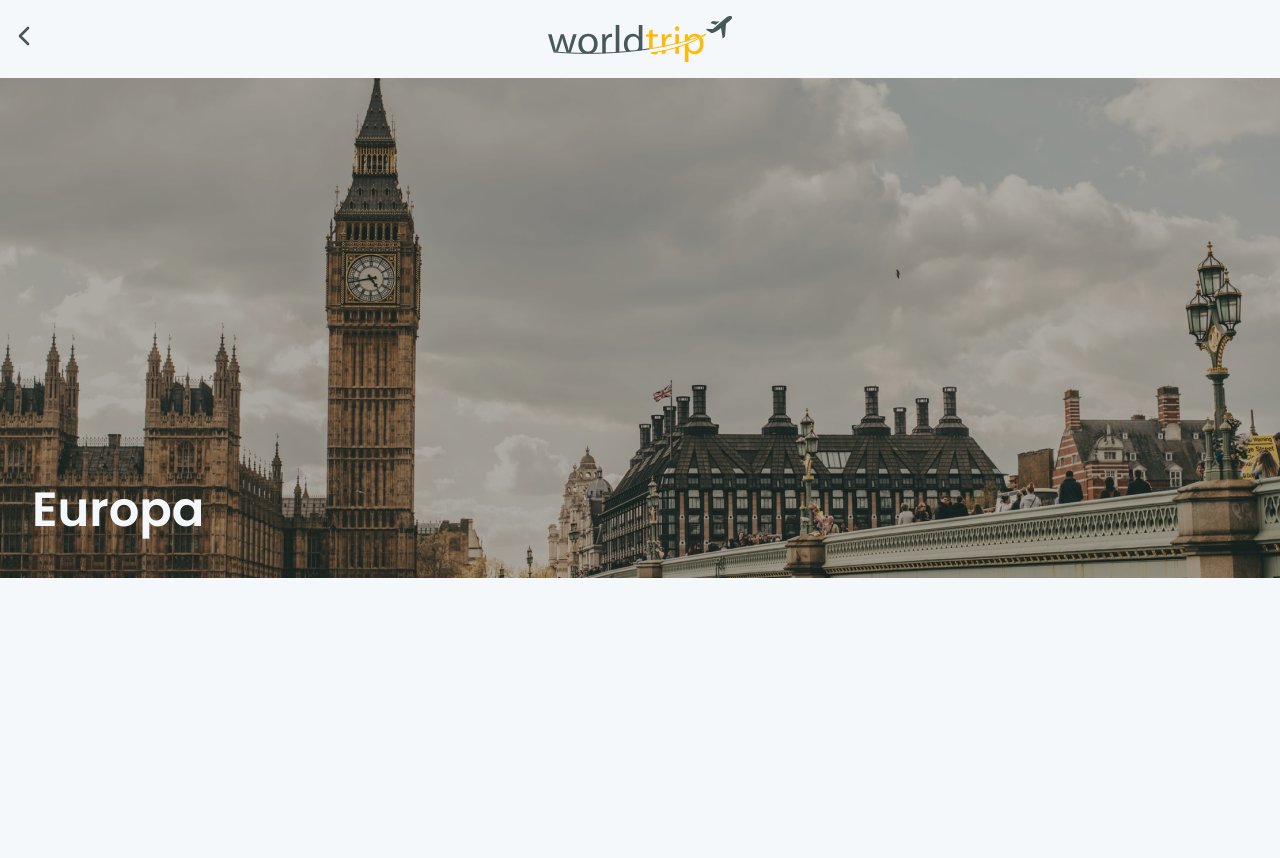
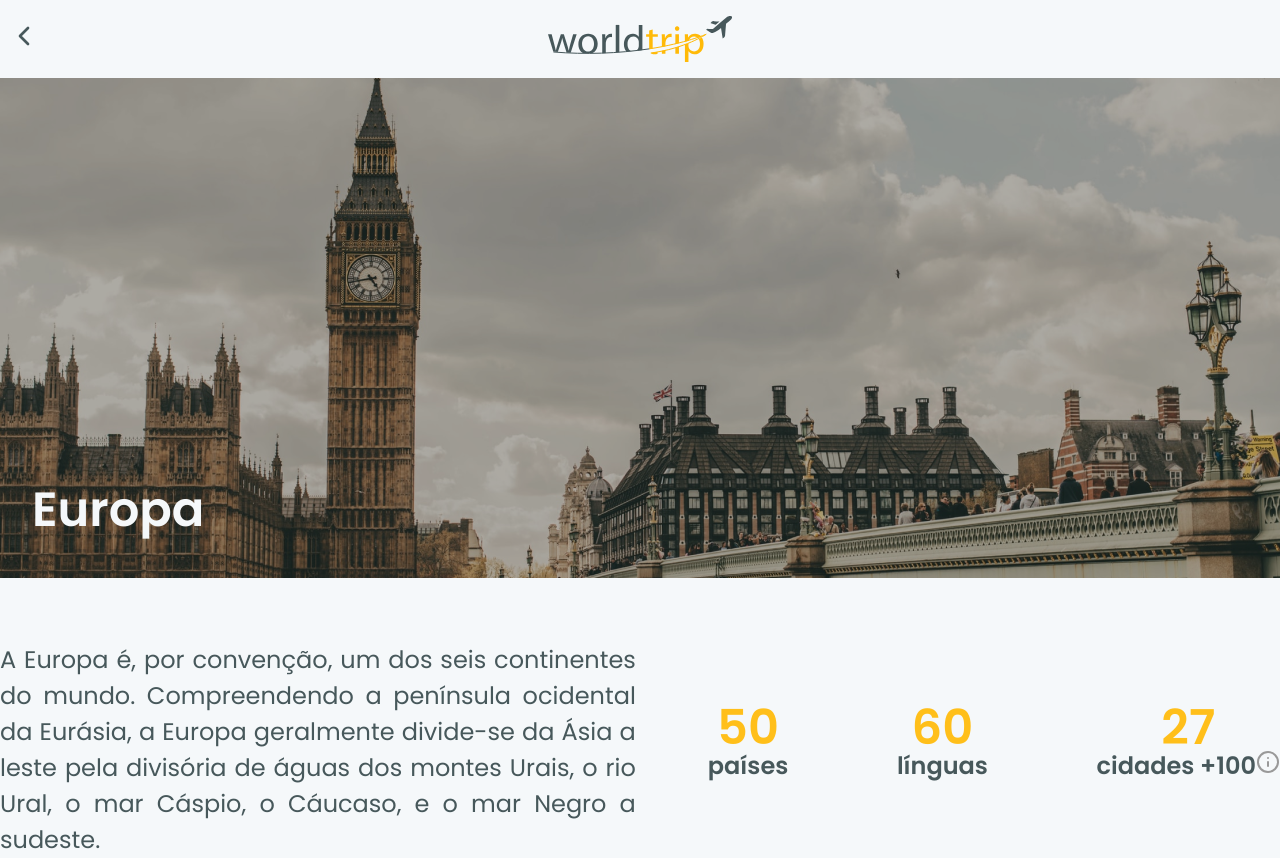
Before and after one commit to legeannd/worldtrip, a Next.js app: page /1 in a window 1280 px wide. Before the commit the page ends 800 px from the top, so only its background shows below. Built offline with nearby package versions, Linux system fonts and the light colour scheme.

Commit message:
Added bio and info components

```diff
--- a/src/pages/[continent].tsx
+++ b/src/pages/[continent].tsx
@@ -1,11 +1,8 @@
-import { Box, Flex, Text } from '@chakra-ui/react';
-import { useRouter } from 'next/router';
+import { Box, Flex, HStack, Icon, Text, Tooltip, VStack } from '@chakra-ui/react';
+import { FiInfo } from 'react-icons/fi';
 import { Header } from '../components/Header';
 
 export default function Continent() {
-  const router = useRouter();
-
-  const { continent } = router.query;
 
   return (
     <Box>
@@ -32,6 +29,61 @@ export default function Continent() {
           Europa
         </Text>
       </Flex>
+      <Flex
+        mt="4rem"
+        w="100%"
+        justify="center"
+      >
+        <Flex
+          justify="center"
+          w="100%"
+          maxW="1440px"
+        >
+          <HStack
+            w="100%"
+          >
+            <Text as="p" w="50%" color="dark.headings" fontSize="24" textAlign="justify">
+              A Europa é, por convenção, um dos seis continentes do mundo.
+              Compreendendo a península ocidental da Eurásia, a Europa geralmente divide-se da Ásia a leste pela divisória de águas dos montes Urais, o rio Ural, o mar Cáspio, o Cáucaso, e o mar Negro a sudeste.
+            </Text>
+
+            <Flex
+              w="50%"
+              align="center"
+              justify="space-between"
+              pl="4rem"
+            >
+              <VStack>
+                <Text color="yellow.400" fontWeight="600" fontSize="48" lineHeight="0.5">
+                  50
+                </Text>
+                <Text color="dark.headings" fontWeight="600" fontSize="24">
+                  países
+                </Text>
+              </VStack>
+
+              <VStack>
+                <Text color="yellow.400" fontWeight="600" fontSize="48" lineHeight="0.5">
+                  60
+                </Text>
+                <Text color="dark.headings" fontWeight="600" fontSize="24">
+                  línguas
+                </Text>
+              </VStack>
+
+              <VStack>
+                <Text color="yellow.400" fontWeight="600" fontSize="48" lineHeight="0.5">
+                  27
+                </Text>
+                <Text color="dark.headings" fontWeight="600" fontSize="24">
+                  cidades +100
+                  <Tooltip label="Número de cidades entre as 100 mais visitadas do mundo" aria-label="Cidades +100"><Icon as={FiInfo} color="dark.info"/></Tooltip>
+                </Text>
+              </VStack>
+            </Flex>
+          </HStack>
+        </Flex>
+      </Flex>
     </Box>
   );
 }
```
